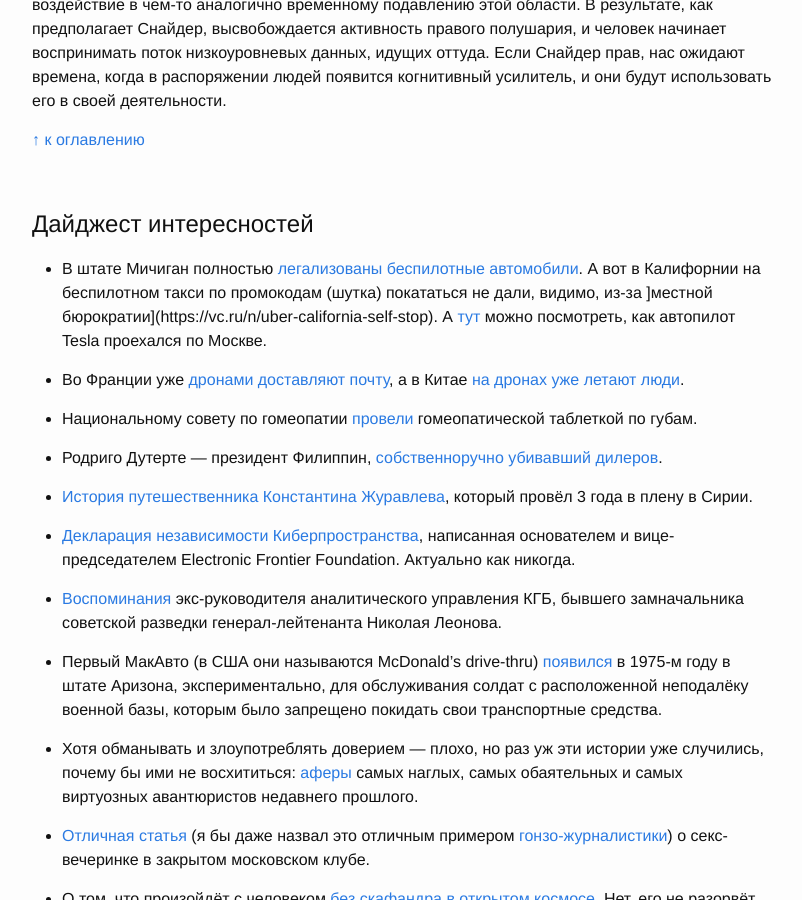
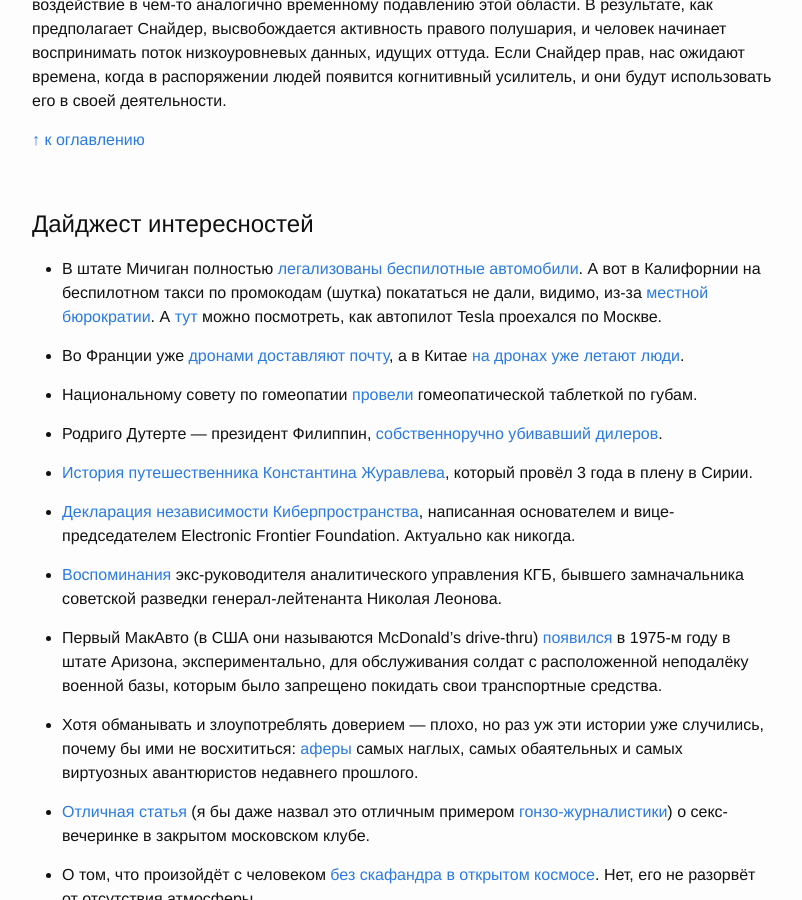
Before and after one commit to hikkings/hikkings.github.io, a Jekyll site: the page built from _posts/2017-01-10-second.markdown, in a window 1280 px wide and 900 px high, scrolled down 14022 px. Shown: the whole window, without its empty margins (238-1040 px from the left). Built offline with Jekyll 4.4.1, drawn with Linux system fonts in a browser that asks for light colours.

Commit message:
misspell

```diff
--- a/_posts/2017-01-10-second.markdown
+++ b/_posts/2017-01-10-second.markdown
@@ -313,7 +313,7 @@ new AsyncTask<String,Integer,Boolean>() {
 
 # <a name="head-digest"></a>Дайджест интересностей
 * В штате Мичиган полностью [легализованы беспилотные автомобили](http://www.furfur.me/furfur/changes/changes/219607-michigan).
-А вот в Калифорнии на беспилотном такси по промокодам (шутка) покататься не дали, видимо, из-за ]местной бюрократии](https://vc.ru/n/uber-california-self-stop). А [тут](https://vk.com/video43796590_456239403) можно посмотреть, как автопилот Tesla проехался по Москве.
+А вот в Калифорнии на беспилотном такси по промокодам (шутка) покататься не дали, видимо, из-за [местной бюрократии](https://vc.ru/n/uber-california-self-stop). А [тут](https://vk.com/video43796590_456239403) можно посмотреть, как автопилот Tesla проехался по Москве.
 
 * Во Франции уже [дронами доставляют почту](http://www.furfur.me/furfur/changes/changes/219705-drones), а в Китае [на дронах уже летают люди](https://tjournal.ru/39424-kitaici-pokazali-ispitaniya-bespilotnogo-taksi).
 
```
